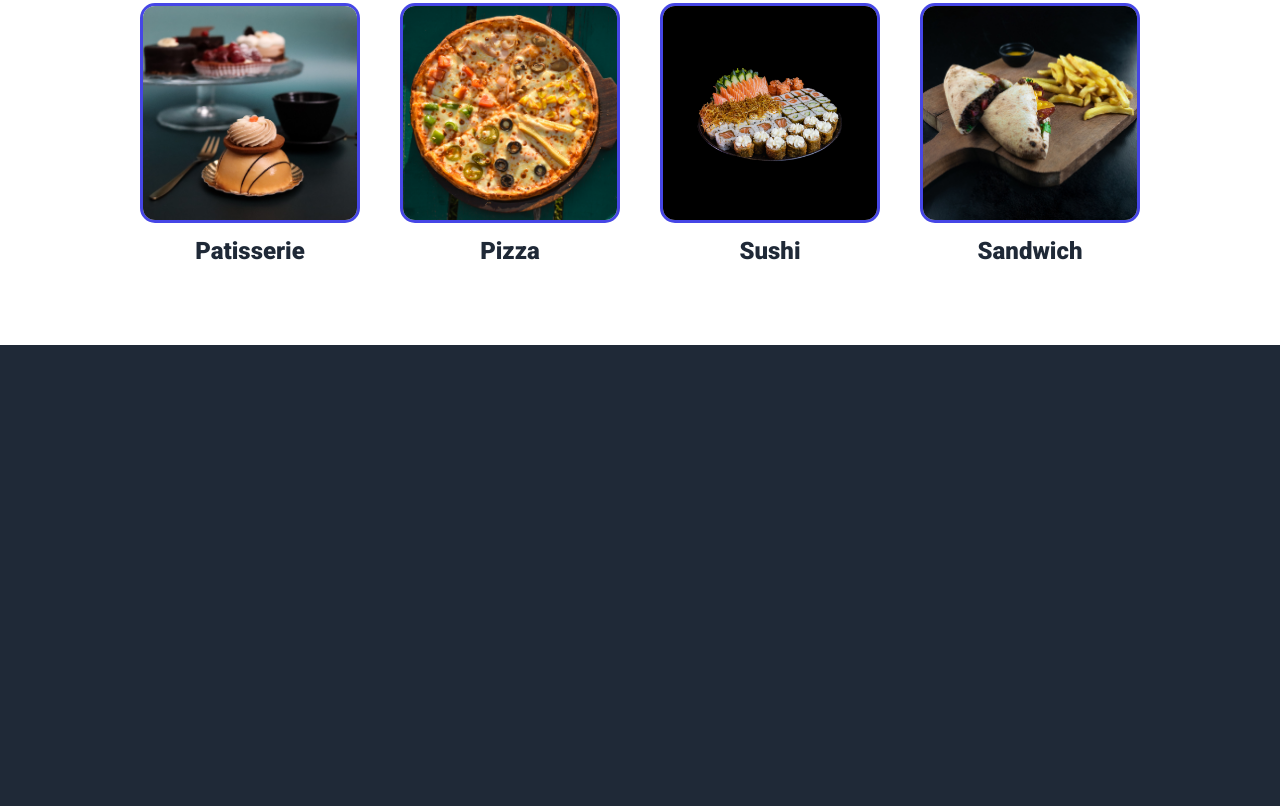
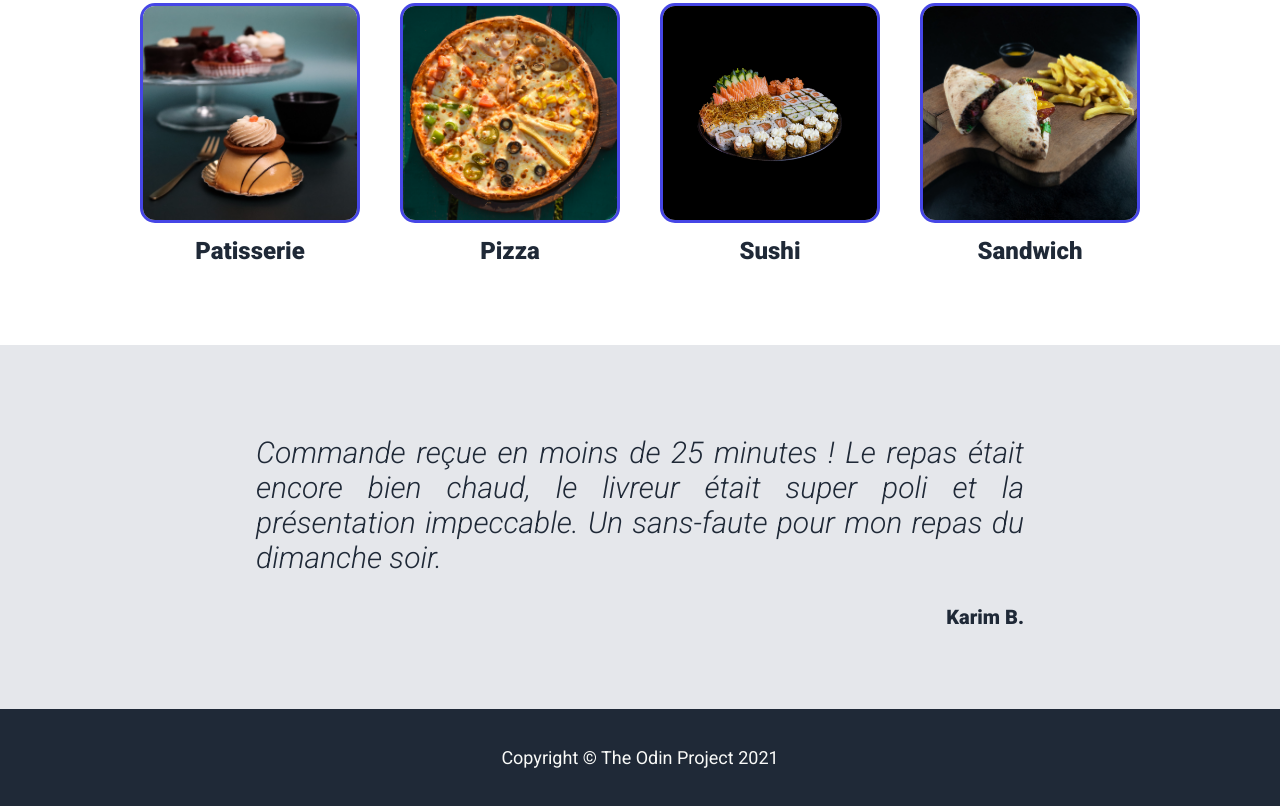
Before and after one commit to Antonio0308/landing-page, a plain HTML site: page index.html in a window 1280 px wide. Shown: the part 639-1445 px from the top of the page. Before the commit the page ends 984 px from the top, so only its background shows below. Drawn offline with Linux system fonts and the light colour scheme.

Commit message:
Add customer testimonials section and footer layout
- Add HTML structure for testimonials section and footer element
- Apply CSS rules for background colors, typography, positioning, and margins

```diff
--- a/index.html
+++ b/index.html
@@ -83,6 +83,22 @@
           </div>
         </div>
       </div>
+
+      <!-- Contenu principal : avis des clients -->
+      <div class="container-two">
+        <div class="avis">
+          <p>
+            Commande reçue en moins de 25 minutes ! Le repas était encore bien
+            chaud, le livreur était super poli et la présentation impeccable. Un
+            sans-faute pour mon repas du dimanche soir.
+          </p>
+          <h3>Karim B.</h3>
+        </div>
+      </div>
     </main>
+
+    <footer>
+      <p class="copyright">Copyright © The Odin Project 2021</p>
+    </footer>
   </body>
 </html>
--- a/styles/style.css
+++ b/styles/style.css
@@ -118,3 +118,36 @@ figcaption {
   font-size: 24px;
   font-weight: 900;
 }
+
+.container-two {
+  display: flex;
+  justify-content: center;
+  background-color: #e5e7eb;
+  padding: 60px 0px;
+  width: 100%;
+}
+
+.avis {
+  width: 60%;
+  text-align: justify;
+  color: #1f2937;
+}
+
+.avis p {
+  font-size: 30px;
+  font-weight: 300;
+  font-style: italic;
+}
+
+.avis h3 {
+  text-align: right;
+  font-size: 20px;
+  font-weight: 900;
+}
+
+.copyright {
+  text-align: center;
+  padding: 20px 0px;
+  color: #f9faf8;
+  font-size: 18px;
+}
```
